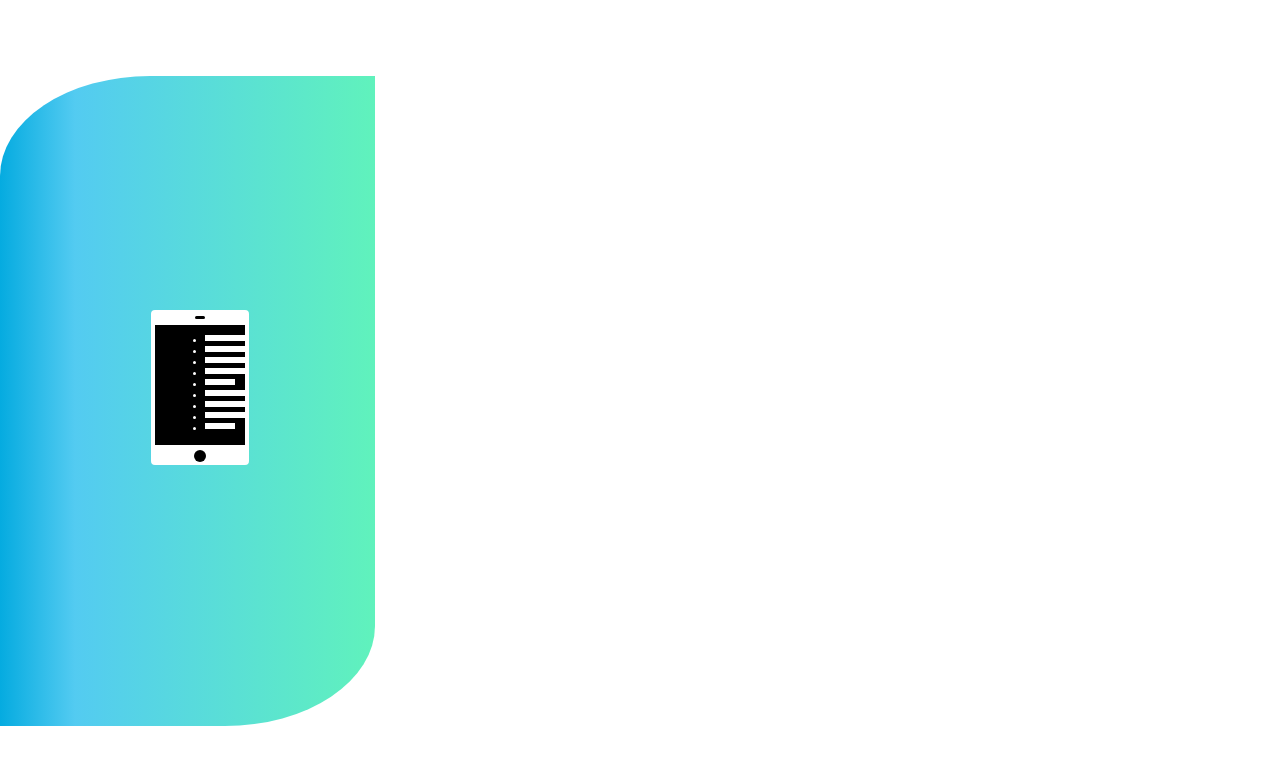
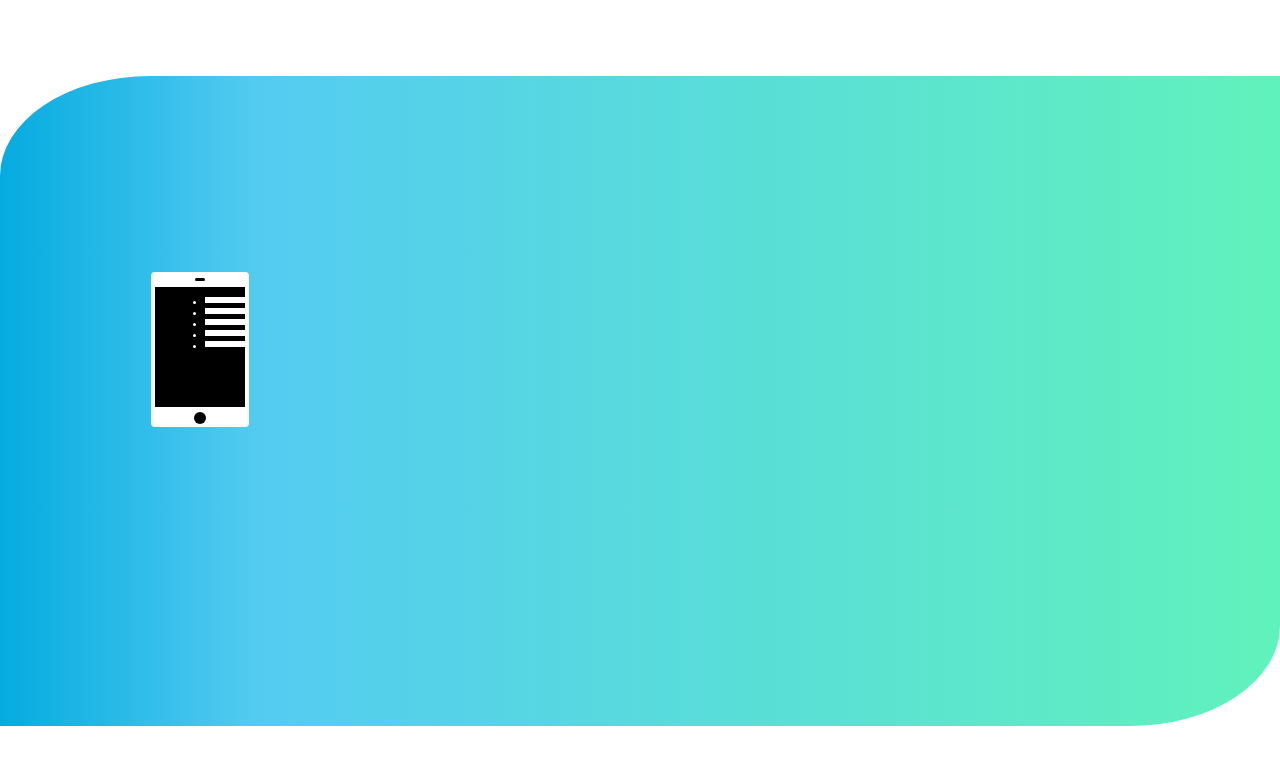
Before and after one commit to WildCodeSchool/Paris-0919-P2-Comparateur-de-prix, a React (Create React App) app: page /Autocomplete in a window 1280 px wide. Shown: the top 764 px of the page. Built offline with nearby package versions, Linux system fonts and the light colour scheme.

Commit message:
finished

```diff
--- a/src/App.js
+++ b/src/App.js
@@ -1,7 +1,8 @@
 import React from 'react';
 import './App.css';
-import Footer from'./Components/Footer';
 import Main from './Components/Main';
+
+
 
 
 
@@ -9,8 +10,6 @@ function App() {
   return (
     <div>
     <Main/>
-    <Footer/>
-
     </div>
   )
 }
--- a/src/Components/Footer.css
+++ /dev/null
@@ -1,9 +0,0 @@
-
-.bas-de-page{
-    background-color: white;
-    position: absolute;
-    bottom: 0;
-    width: 100%;
-    height: auto;
-    margin-top: 5Opx;
-}
--- a/src/Components/Footer.js
+++ /dev/null
@@ -1,15 +0,0 @@
-import React from 'react';
-import './Footer.css'
-
-
-function Footer () {
-    return(
-        <div className="bas-de-page">
-
-        </div>
-    );
-}
-
-
-
-export default Footer
--- a/src/Components/Main.css
+++ b/src/Components/Main.css
@@ -1,12 +1,11 @@
 .carre{
-    width: 375px;
-    height: 650px;
+	height: 650px;
     background: linear-gradient(to right, #05abe0 0%,#53cbf1 20%,#60f2bc 100%);
     margin-top: 2cm;
     border-top-left-radius: 150px 100px;
 	border-bottom-right-radius: 150px 100px;
-
-
+	margin-bottom: 2cm;
+	display: block;
 }
 
 
@@ -14,7 +13,7 @@
 	width: 90px;
 	height: 120px;
 	margin-left: 4cm;
-	margin-top: -11cm;
+	margin-top: -14cm;
 	border: 4px #fff solid;
 	border-top-width: 15px;
 	border-bottom-width: 20px;
--- a/src/Components/Main.js
+++ b/src/Components/Main.js
@@ -14,28 +14,26 @@ function Main(){
 				<ul>
 
 					<li></li>
-					<li style={{width:"40%"}}></li>
+
 					<li></li>
 
 					<li></li>
-					<li style={{width:"30%"}}></li>
+
 					<li></li>
 					<li></li>
-					<li style={{width: "40%"}}></li>
-					<li style={{width: "30%"}}></li>
+
 				</ul>
 				<ul>
 
 					<li></li>
-					<li style={{width: "90%"}}></li>
+
 					<li></li>
 
 					<li></li>
-					<li style={{width:"60%"}}></li>
+
 					<li></li>
 					<li></li>
-					<li style={{width: "70%"}}></li>
-					<li style={{width: "80%"}}></li>
+
 				</ul>
 			</div>
 		</div>
```
